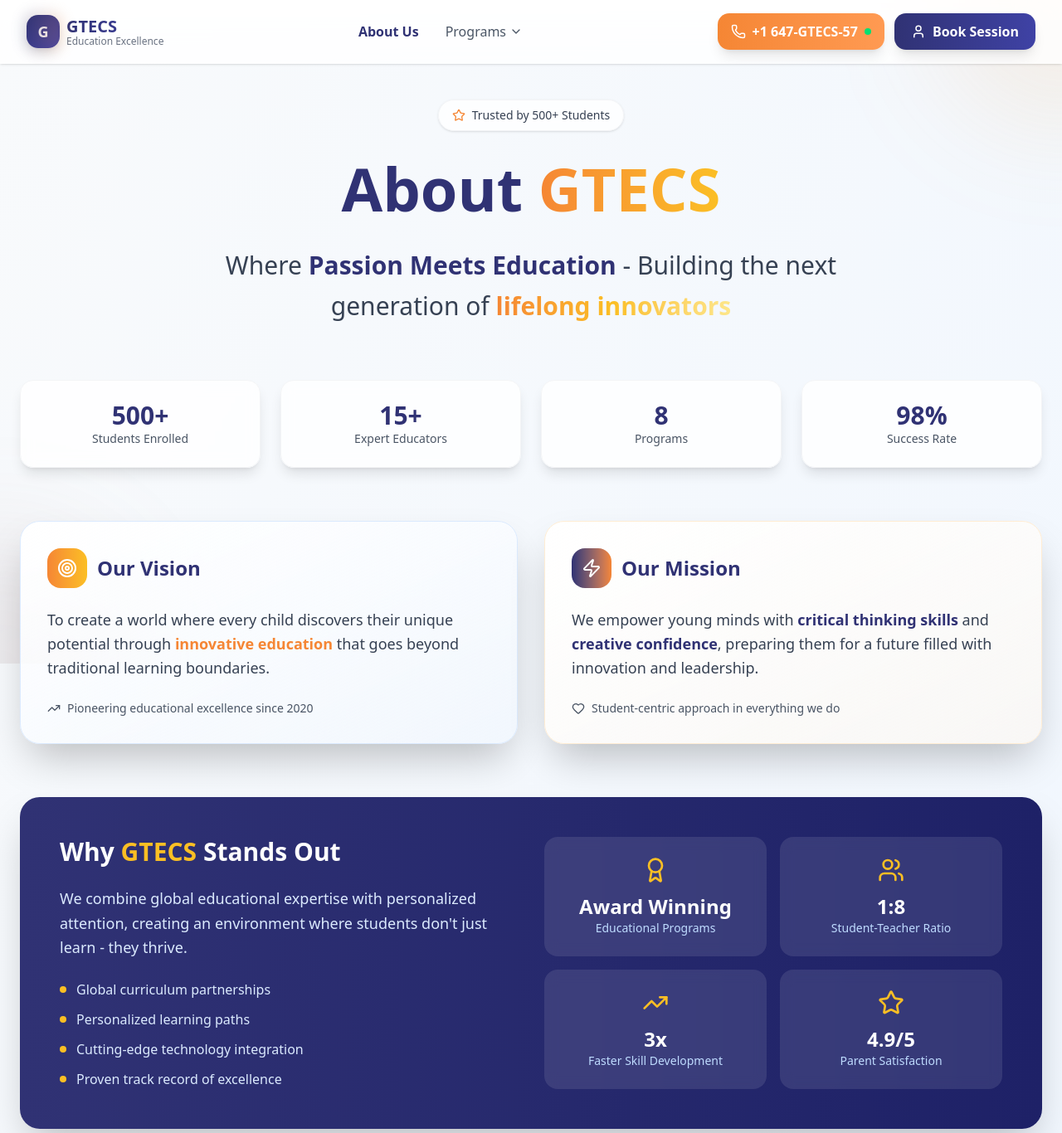
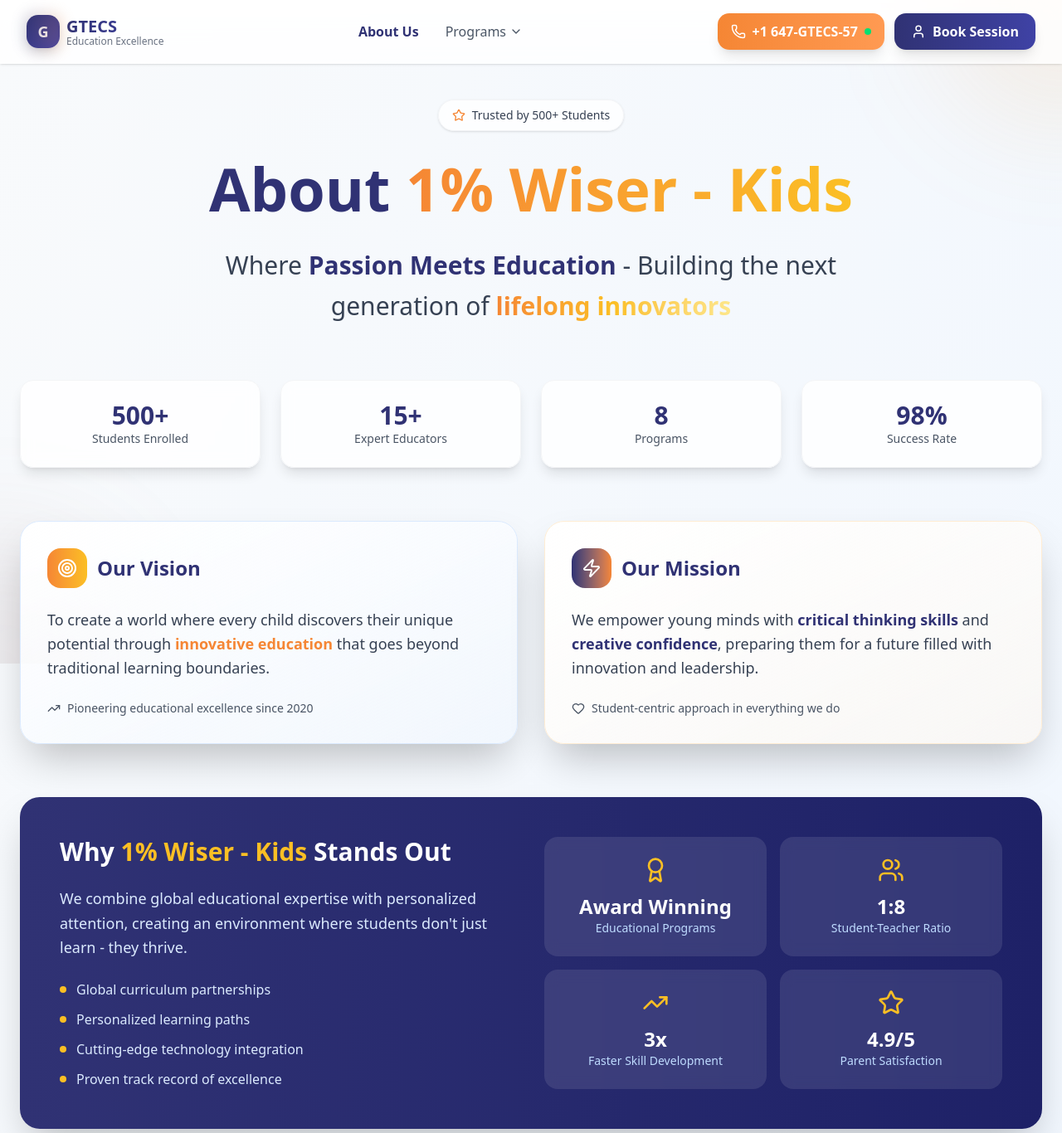
Before and after one commit to divyanshu-dugar/gtecs, a Next.js app: page /about in a window 1280 px wide. Shown: the top 1366 px of the page at 83% size. Built offline with nearby package versions, Linux system fonts and the light colour scheme.

Commit message:
changed name from GTECS to 1% wiser kids

```diff
--- a/app/about/page.js
+++ b/app/about/page.js
@@ -19,7 +19,7 @@ export default function AboutUs() {
           </div>
 
           <h1 className="text-5xl md:text-7xl font-bold text-[#303274] mb-6 leading-tight">
-            About <span className="bg-gradient-to-r from-[#F58634] to-[#FBBF24] bg-clip-text text-transparent">GTECS</span>
+            About <span className="bg-gradient-to-r from-[#F58634] to-[#FBBF24] bg-clip-text text-transparent">1% Wiser - Kids</span>
           </h1>
 
           <p className="text-xl md:text-3xl text-gray-700 max-w-4xl mx-auto leading-relaxed font-light">
@@ -96,7 +96,7 @@ export default function AboutUs() {
           <div className="grid md:grid-cols-2 gap-8 items-center">
             <div>
               <h3 className="text-3xl font-bold mb-6">
-                Why <span className="text-[#FBBF24]">GTECS</span> Stands Out
+                Why <span className="text-[#FBBF24]">1% Wiser - Kids</span> Stands Out
               </h3>
               <p className="text-blue-100 text-lg leading-relaxed mb-6">
                 We combine global educational expertise with personalized attention,
--- a/app/book-info/page.js
+++ b/app/book-info/page.js
@@ -33,7 +33,7 @@ export default function BookInfoSession() {
         {
           to_email: formData.email,   // recipient (user who filled the form)
           to_name: formData.name,     // their name
-          from_name: "GTECS", // your default sender name
+          from_name: "1% Wiser - Kids", // your default sender name
           to_phone: formData.phone,
           message: `${formData.message ? formData.message : ""}`,
         },
@@ -50,7 +50,7 @@ export default function BookInfoSession() {
   };
 
   const handleWhatsApp = () => {
-    const text = `Hello GTECS, I would like to book an info session:\nName: ${formData.name || 'Not provided'}\nPhone: ${formData.phone || 'Not provided'}\nEmail: ${formData.email || 'Not provided'}\nMessage: ${formData.message || 'No message'}`;
+    const text = `Hello 1% Wiser - Kids, I would like to book an info session:\nName: ${formData.name || 'Not provided'}\nPhone: ${formData.phone || 'Not provided'}\nEmail: ${formData.email || 'Not provided'}\nMessage: ${formData.message || 'No message'}`;
     const encodedText = encodeURIComponent(text);
     window.open(`https://wa.me/16479947157?text=${encodedText}`, '_blank');
   };
@@ -79,7 +79,7 @@ export default function BookInfoSession() {
             <div className="flex items-center gap-3 sm:col-span-2">
               <MapPin className="w-6 h-6 text-[#303274]" />
               <span className="text-gray-700">
-                GTECS, 85 Ellesmere Rd, #205, Parkway Mall, 2nd Floor, Toronto
+                1% Wiser - Kids, 85 Ellesmere Rd, #205, Parkway Mall, 2nd Floor, Toronto
               </span>
             </div>
           </div>
```
Also changed, not shown: 1 other file (tests, documents, lock files or other folders).
